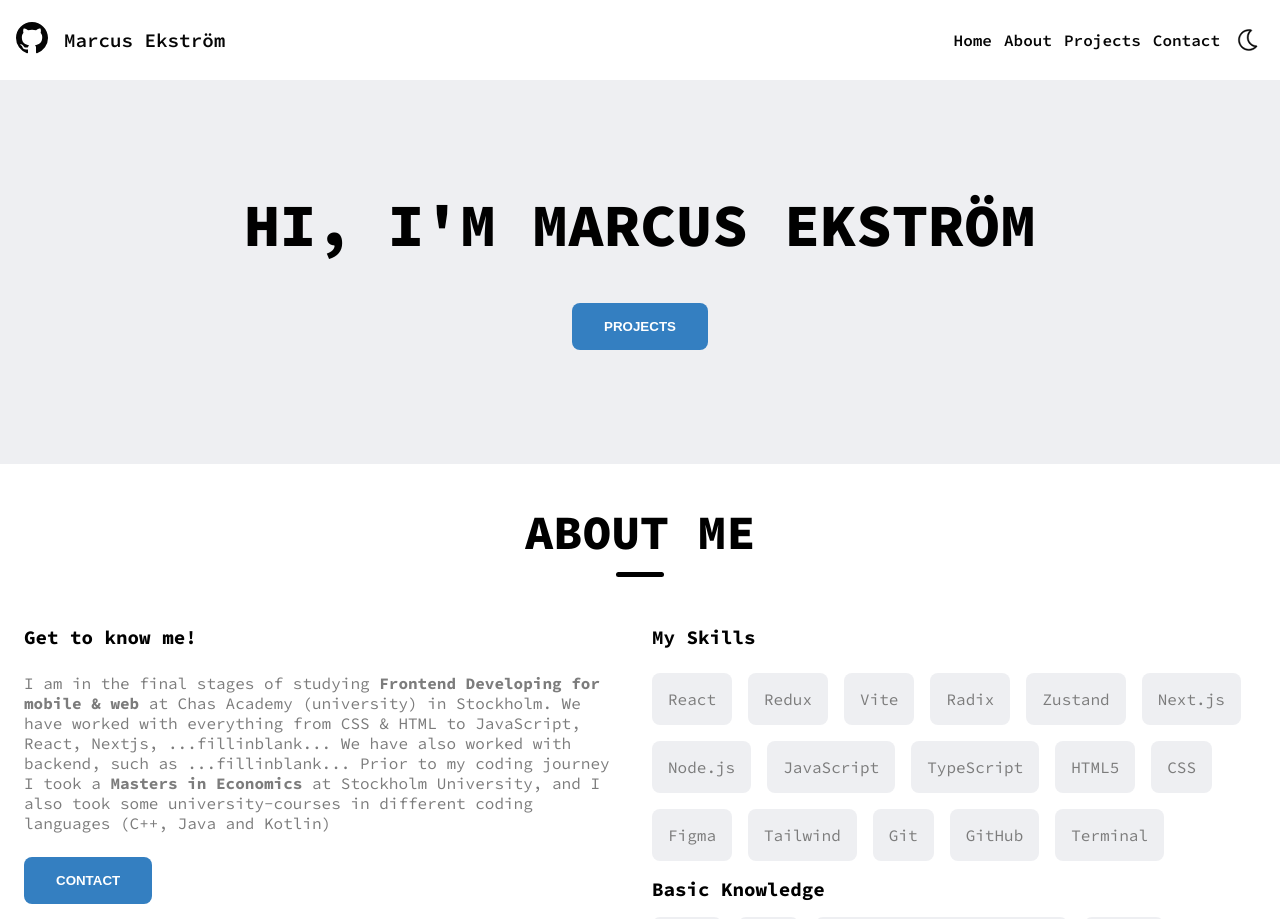
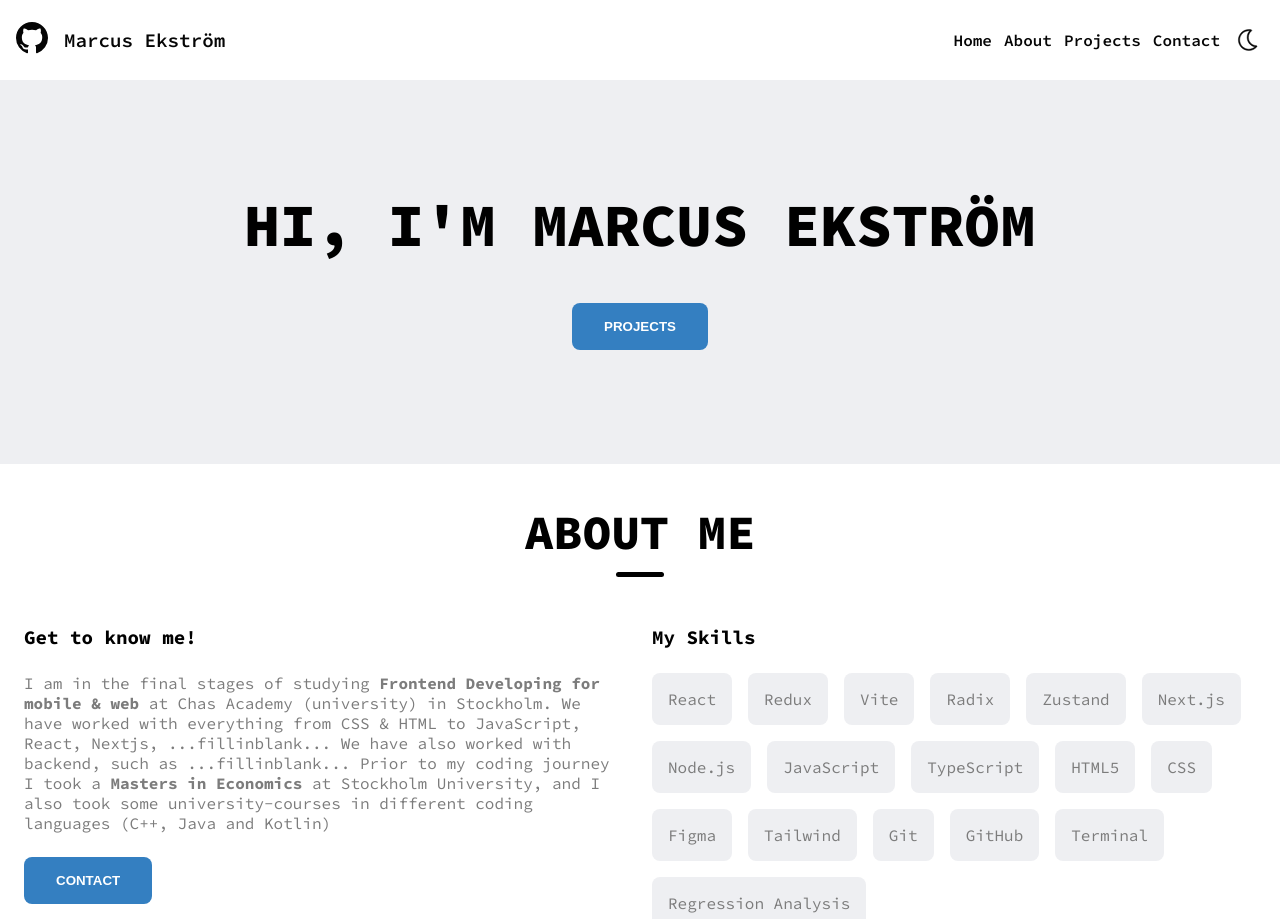
Before and after one commit to maek95/portfolio-marcus-ekstrom, a Next.js app: page / in a window 1280 px wide. Shown: the top 919 px of the page. Built offline with nearby package versions, Linux system fonts and the light colour scheme.

Commit message:
reg analysis

```diff
--- a/components/Skills.jsx
+++ b/components/Skills.jsx
@@ -35,6 +35,7 @@ export default function Skills() {
       <Skill skillName={"Git"}></Skill>
       <Skill skillName={"GitHub"}></Skill>
       <Skill skillName={"Terminal"}></Skill>
+      <Skill skillName={"Regression Analysis"}></Skill>
     </div>
     <div className="flex flex-col gap-4">
     <h4>Basic Knowledge</h4>
```
